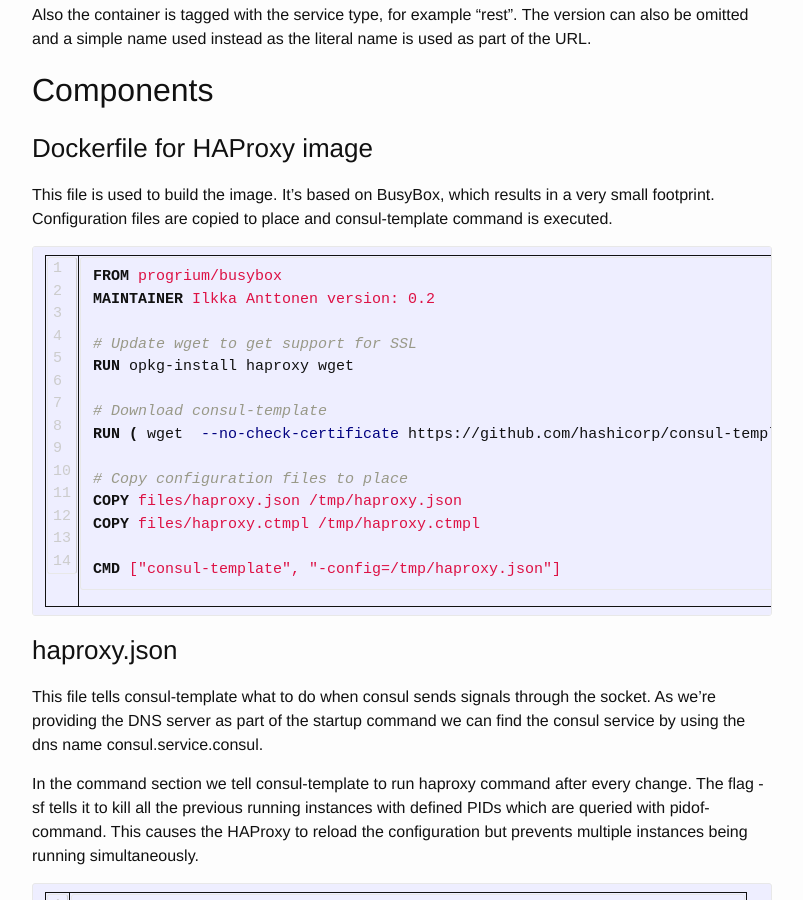
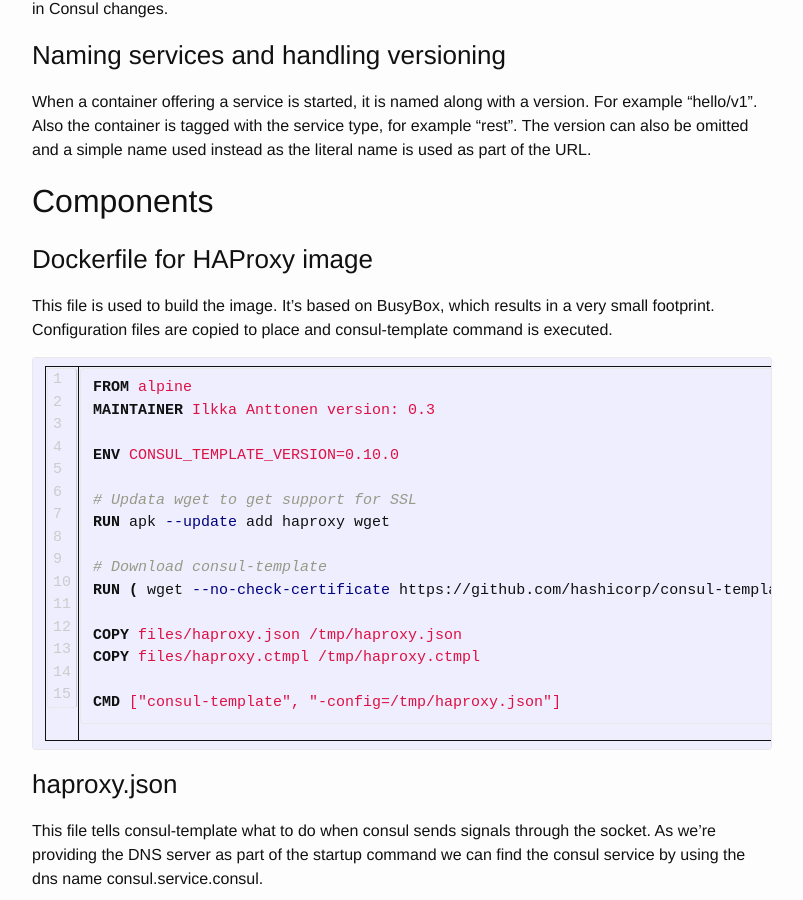
Before and after one commit to SirIle/sirile.github.io, a Jekyll site: the page built from _posts/2015-05-18-using-haproxy-and-consul-for-dynamic-service-discovery-on-docker.markdown, in a window 1280 px wide and 900 px high, scrolled down 1649 px. Shown: the whole window, without its empty margins (238-1041 px from the left). Built offline with Jekyll 4.4.1, drawn with Linux system fonts in a browser that asks for light colours; nearby versions of some CDN libraries; some of the changed text lies outside the part shown.

Commit message:
Switched to Alpine based base images.

```diff
--- a/_posts/2015-05-18-using-haproxy-and-consul-for-dynamic-service-discovery-on-docker.markdown
+++ b/_posts/2015-05-18-using-haproxy-and-consul-for-dynamic-service-discovery-on-docker.markdown
@@ -12,6 +12,9 @@ Contents
 * toc
 {:toc}
 </div>
+
+
+**Update on 20th of July 2015!** As the BusyBox image's package manager opkg [doesn't work anymore I have switched to using Alpine instead]({% post_url 2015-07-20-switching-to-alpine-from-busybox %}). The example images and commands have been updated.
 
 ## General
 
@@ -63,16 +66,17 @@ When a container offering a service is started, it is named along with a version
 This file is used to build the image. It's based on BusyBox, which results in a very small footprint. Configuration files are copied to place and consul-template command is executed.
 
 {% highlight dockerfile linenos %}
-FROM progrium/busybox
-MAINTAINER Ilkka Anttonen version: 0.2
+FROM alpine
+MAINTAINER Ilkka Anttonen version: 0.3
 
-# Update wget to get support for SSL
-RUN opkg-install haproxy wget
+ENV CONSUL_TEMPLATE_VERSION=0.10.0
+
+# Updata wget to get support for SSL
+RUN apk --update add haproxy wget
 
 # Download consul-template
-RUN ( wget  --no-check-certificate https://github.com/hashicorp/consul-template/releases/download/v0.10.0/consul-template_0.10.0_linux_amd64.tar.gz -O /tmp/consul_template.tar.gz && gunzip /tmp/consul_template.tar.gz && cd /tmp && tar xf /tmp/consul_template.tar && cd /tmp/consul-template* && mv consul-template /usr/bin && rm -rf /tmp/* )
+RUN ( wget --no-check-certificate https://github.com/hashicorp/consul-template/releases/download/v${CONSUL_TEMPLATE_VERSION}/consul-template_${CONSUL_TEMPLATE_VERSION}_linux_amd64.tar.gz -O /tmp/consul_template.tar.gz && gunzip /tmp/consul_template.tar.gz && cd /tmp && tar xf /tmp/consul_template.tar && cd /tmp/consul-template* && mv consul-template /usr/bin && rm -rf /tmp/* )
 
-# Copy configuration files to place
 COPY files/haproxy.json /tmp/haproxy.json
 COPY files/haproxy.ctmpl /tmp/haproxy.ctmpl
 
```
Also changed, not shown: _posts/2015-06-26-elasticsearch-logstash-kibana-and-logspout-on-docker.markdown (+7 -5 lines).
